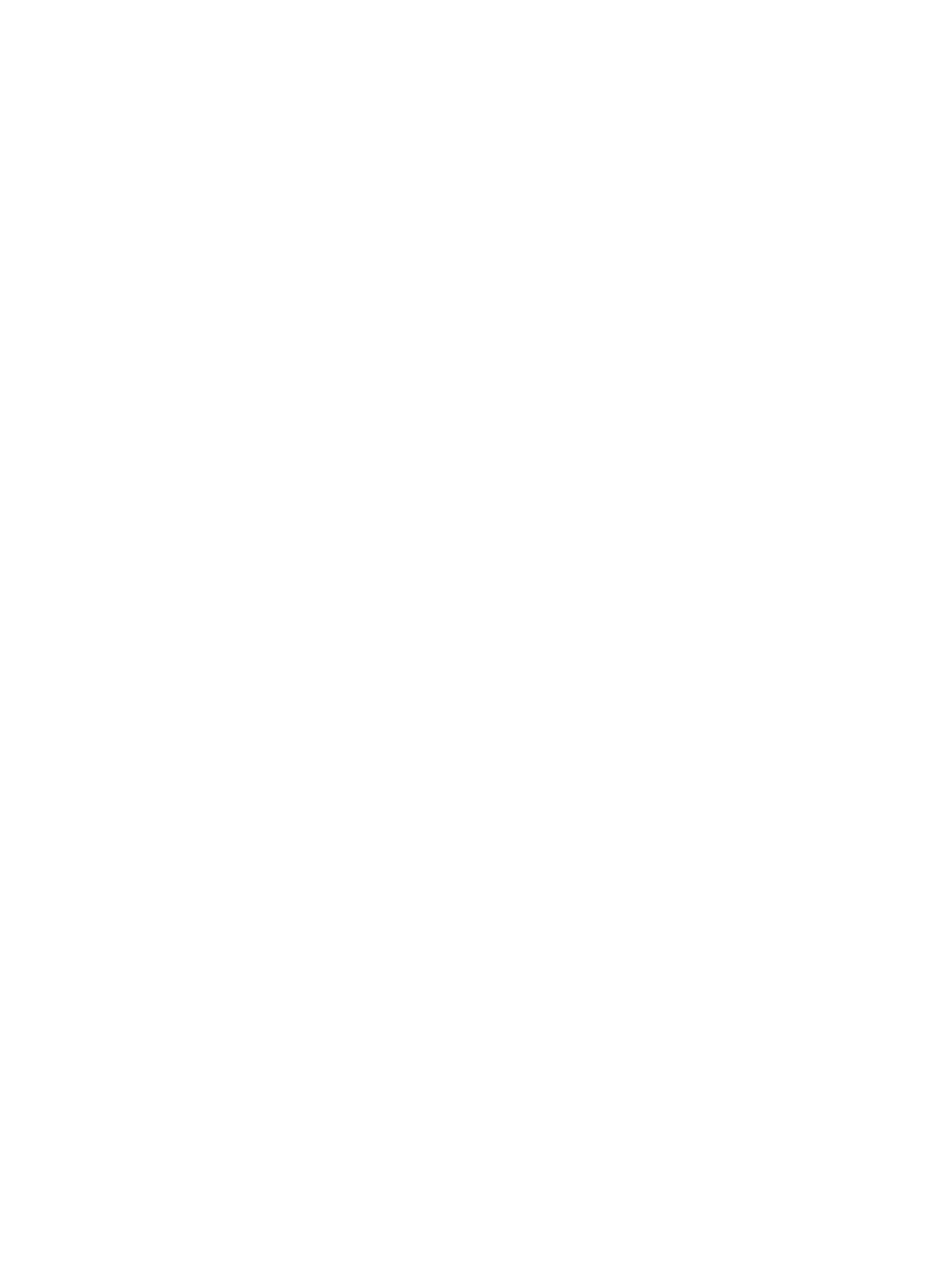
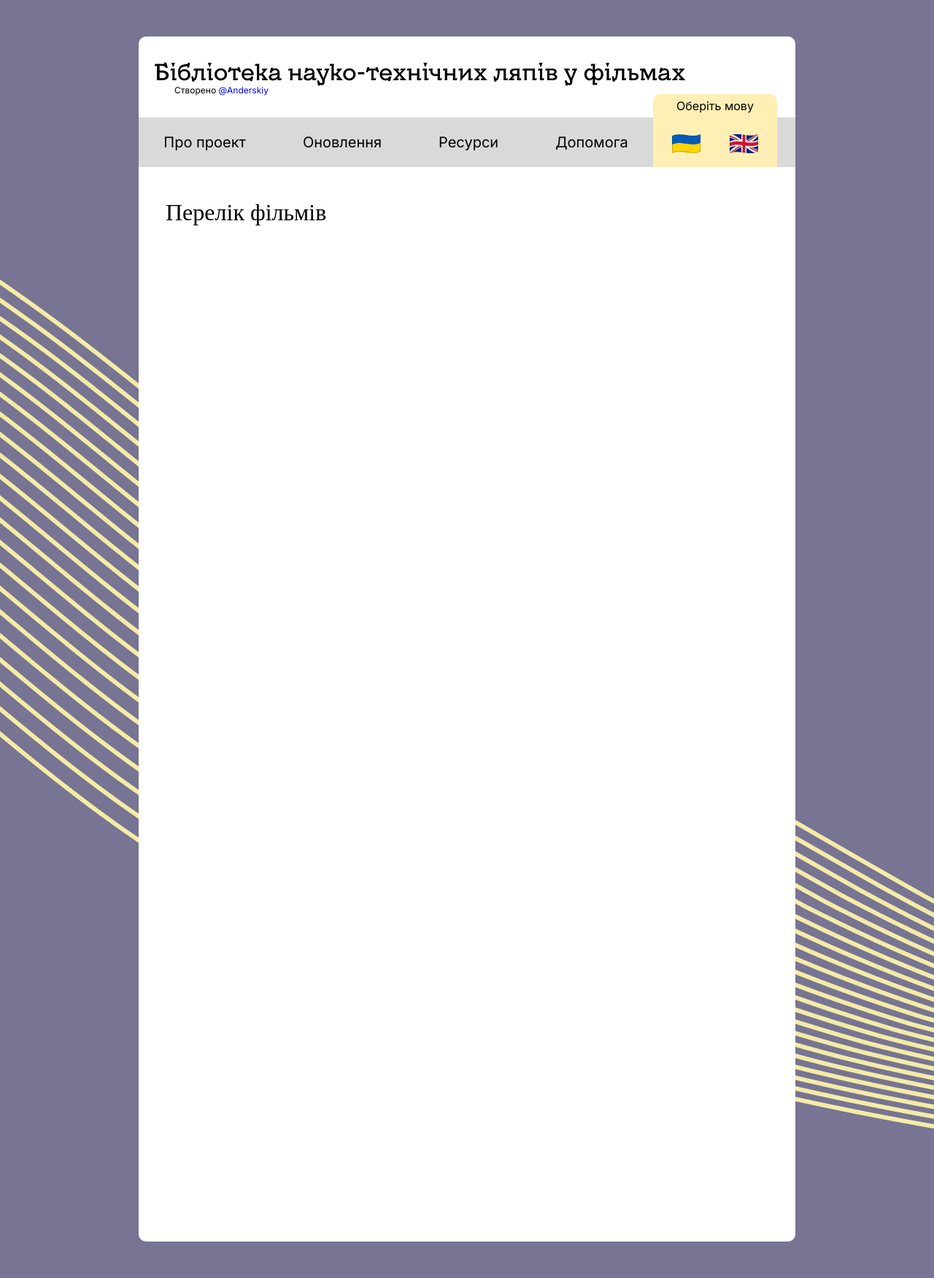
Before and after one commit to Anderskiy/Gaffe-library, a Flask app: page / in a window 1280 px wide. Before the commit the page is empty. Shown: the whole page at 73% size. Before the commit the page ends 800 px from the top, so only its background shows below. Run offline with Flask 3, Linux system fonts and the light colour scheme; some web fonts are replaced.

Commit message:
update index.html

```diff
--- a/app.py
+++ b/app.py
@@ -8,6 +8,22 @@ app = Flask(__name__)
 def index():
     return render_template('index.html')
 
+@app.route('/about/')
+def about():
+    return render_template('about.html')
+
+@app.route('/updates/')
+def updates():
+    return render_template('updates.html')
+
+@app.route('/resources/')
+def resources():
+    return render_template('resources.html')
+
+@app.route('/help/')
+def help_page():
+    return render_template('help.html')
+
 
 if __name__ == '__main__':
     app.run(debug=True)
--- /dev/null
+++ b/static/css/global.css
@@ -0,0 +1,34 @@
+@import url('https://fonts.googleapis.com/css2?family=Inter:ital,opsz,wght@0,14..32,100..900;1,14..32,100..900&display=swap');
+
+body {
+    background-color: #777494;
+    margin: 0;
+    height: 100%;
+    overflow-x: hidden;
+    overflow-y: visible;
+    background-image: url("../img/blending.png");
+    background-position: center 125px;
+    background-repeat: no-repeat;
+}
+
+a {
+    text-decoration: none;
+}
+
+img {
+    user-select: none;
+}
+
+.blending {
+    margin: 125px;
+}
+
+@font-face {
+    font-family: "KyivType";
+    src: url("fonts/KyivTypeTitling-Medium.ttf") format("truetype");
+}
+
+@font-face {
+    font-family: "InterMedium";
+    src: url("fonts/inter-medium.ttf") format("truetype");
+}
--- /dev/null
+++ b/static/css/style.css
@@ -0,0 +1,106 @@
+main {
+    width: 900px;
+    height: 1652px;
+    background-color: white;
+    border-radius: 10px;
+    margin: 50px auto 50px auto;
+    display: flex;
+    flex-direction: column;
+}
+
+.proj-name {
+    margin: 28px 0 0 21px;
+    font-family: KyivType, serif;
+    font-size: 32px;
+}
+
+.proj-author {
+    margin: 0 0 0 49px;
+    font-family: Inter, serif;
+    font-size: 12px;
+}
+
+nav {
+    display: flex;
+    margin-top: 30px;
+    position: relative;
+    font-family: Inter, serif;
+}
+
+.nav-back-main {
+    width: 705px;
+    height: 68px;
+    background-color: #D9D9D9;
+    font-size: 20px;
+    display: flex;
+    justify-content: center;
+    align-items: center;
+    padding: 0;
+}
+
+.nav-back-main ul {
+    list-style: none;
+    padding: 0;
+    margin: 0;
+    display: flex;
+    gap: 78px;
+}
+
+.nav-back-main li {
+    margin: 0;
+}
+
+.nav-back-main a {
+    color: black;
+}
+
+.nav-back-lang-top {
+    width: 170px;
+    height: 32px;
+    display: flex;
+    justify-content: center;
+    align-items: center;
+    background-color: #FFEFB5;
+    position: absolute;
+    bottom: 100%;
+    left: 705px;
+    border-top-left-radius: 10px;
+    border-top-right-radius: 10px;
+}
+
+.nav-back-lang {
+    width: 170px;
+    height: 68px;
+    background-color: #FFEFB5;
+    position: relative;
+    font-size: 40px;
+}
+
+.nav-back-lang ul {
+    list-style: none;
+    padding: 0;
+    margin: 0;
+    display: flex;
+    justify-content: center;
+    align-items: center;
+    height: 100%;
+    gap: 40px;
+}
+
+.nav-back-right {
+    width: 25px;
+    height: 68px;
+    font-size: 20px;
+    background-color: #D9D9D9;
+
+}
+
+.films {
+    margin: 44px 37px auto 37px;
+    font-family: Inter, serif;
+}
+
+.films-title {
+    font-family: InterMedium, serif;
+    font-size: 32px;
+}
--- a/templates/index.html
+++ b/templates/index.html
@@ -1,10 +1,38 @@
 <!DOCTYPE html>
 <html lang="en">
 <head>
-    <meta charset="UTF-8">
-    <title>Title</title>
+    <meta charset="UTF-32">
+    <link rel="stylesheet" type="text/css" href="../static/css/style.css">
+    <link rel="stylesheet" type="text/css" href="../static/css/global.css">
+    <title>Бібліотека ляпів</title>
 </head>
 <body>
-
+    <main>
+        <span class="proj-name">Бібліотека науко-технічних ляпів у фільмах</span>
+        <span class="proj-author">Створено <a href="https://anderskiy.info/" target="_blank" rel="noopener noreferrer">@Anderskiy</a></span>
+        <nav>
+            <div class="nav-back-main">
+                <ul>
+                    <li><a href="/about/">Про проект</a></li>
+                    <li><a href="/updates/">Оновлення</a></li>
+                    <li><a href="/resources/">Ресурси</a></li>
+                    <li><a href="/help/">Допомога</a></li>
+                </ul>
+            </div>
+            <div class="nav-back-lang-top">
+                <span class="nav-back-lang-top-text">Оберіть мову</span>
+            </div>
+            <div class="nav-back-lang">
+                <ul>
+                    <li><img src="../static/img/ukraine.png" alt="🇺🇦" width="39" height="26"></li>
+                    <li><img src="../static/img/united.png" alt="🇬🇧" width="39" height="26"></li>
+                </ul>
+            </div>
+            <div class="nav-back-right"></div>
+        </nav>
+        <div class="films">
+            <span class="films-title">Перелік фільмів</span>
+        </div>
+    </main>
 </body>
 </html>
```
Also changed, not shown: static/css/fonts/KyivTypeTitling-Medium.ttf (added), static/img/blending.png (added), static/img/ukraine.png (added), static/img/united.png (added).
